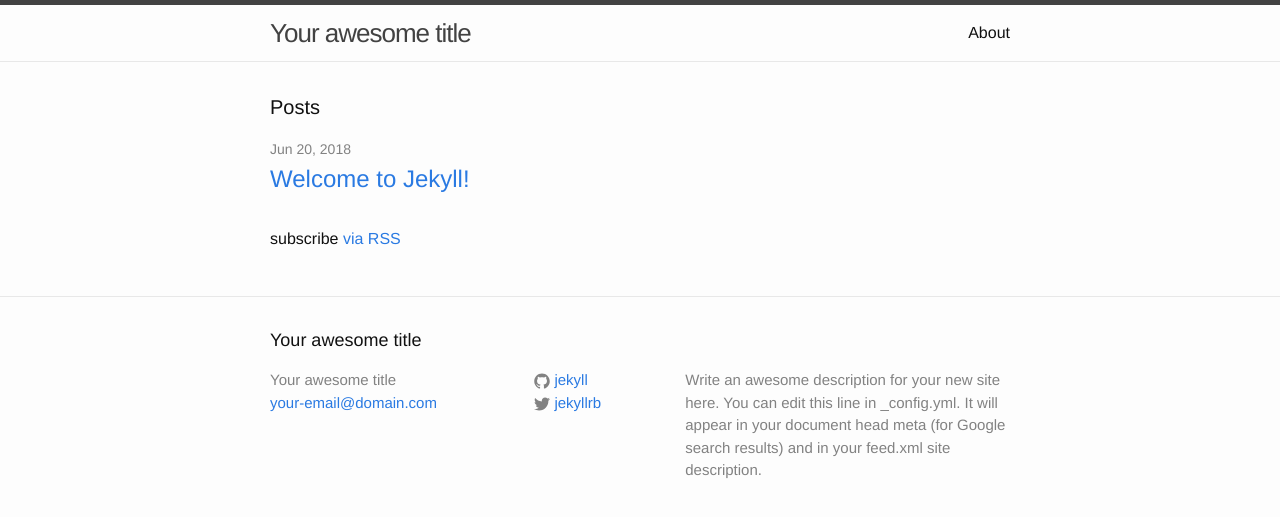
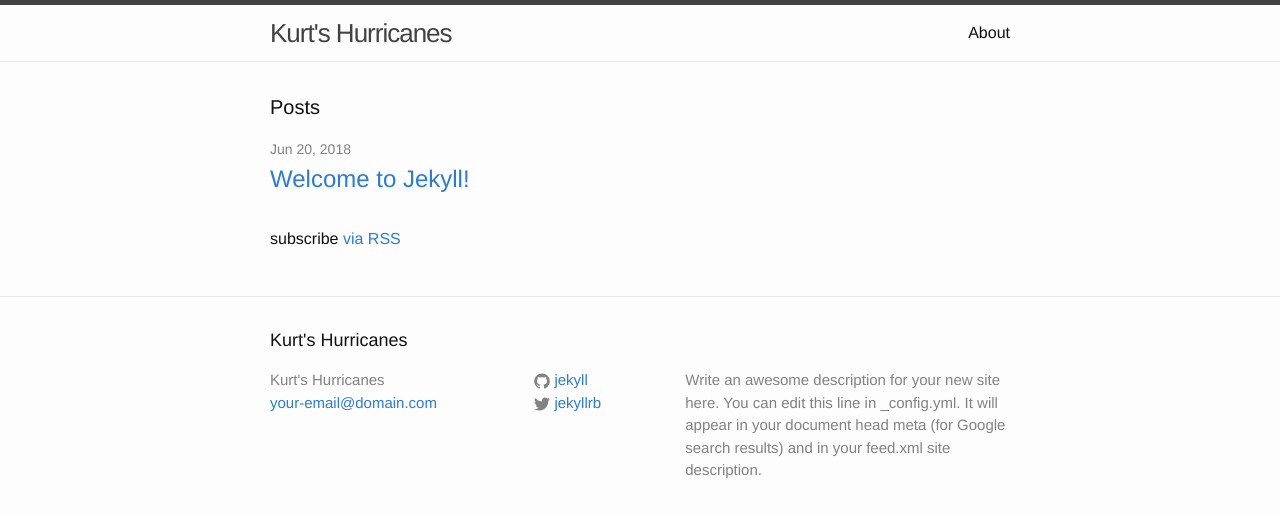
Before and after one commit to Kbooze/kbooze.github.io, a Jekyll site: the page built from index.html, in a window 1280 px wide. Shown: the top 517 px of the page. Built offline with Jekyll 4.4.1, drawn with Linux system fonts in a browser that asks for light colours.

Commit message:
Update _config.yml

```diff
--- a/_config.yml
+++ b/_config.yml
@@ -6,7 +6,7 @@
 # 'jekyll serve'. If you change this file, please restart the server process.
 
 # Site settings
-title: Your awesome title
+title: Kurt's Hurricanes
 email: your-email@domain.com
 description: > # this means to ignore newlines until "baseurl:"
   Write an awesome description for your new site here. You can edit this
```
